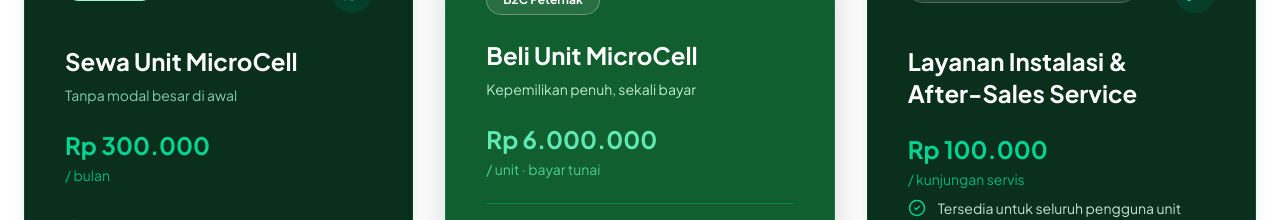
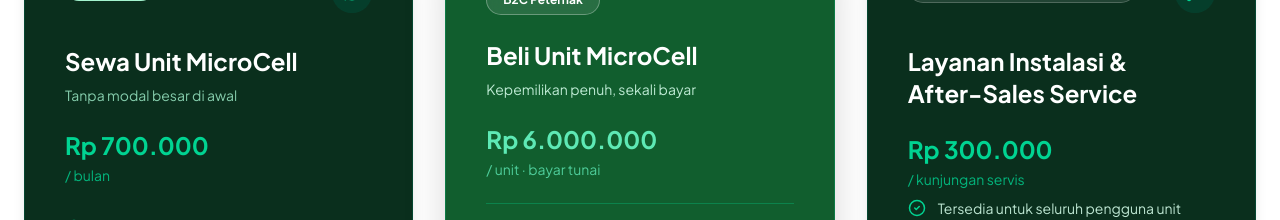
Before and after one commit to sakaaja27/microcell-page, a React (Vite) app: page / in a window 1280 px wide. Shown: the part 4080-4300 px from the top of the page. Built offline with nearby package versions, Linux system fonts and the light colour scheme.

Commit message:
add ScaleSolutions component to display product and service pricing tiers

```diff
--- a/src/features/landing/ScaleSolutions.tsx
+++ b/src/features/landing/ScaleSolutions.tsx
@@ -44,7 +44,7 @@
               <p className="text-emerald-200/80 text-sm mb-6">Tanpa modal besar di awal</p>
 
               <div className="mb-8">
-                <span className="text-2xl font-bold text-emerald-400">Rp 300.000</span>
+                <span className="text-2xl font-bold text-emerald-400">Rp 700.000</span>
                 <span className="block text-emerald-400/80 text-sm mt-1">/ bulan</span>
               </div>
 
@@ -154,7 +154,7 @@
               <h3 className="font-sans text-2xl font-bold text-white mb-2 pr-4">Layanan Instalasi & After-Sales Service</h3>
 
               <div className="mb-2 mt-4">
-                <span className="text-2xl font-bold text-emerald-400">Rp 100.000</span>
+                <span className="text-2xl font-bold text-emerald-400">Rp 300.000</span>
                 <span className="block text-emerald-400/80 text-sm mt-1">/ kunjungan servis</span>
               </div>
 
```
